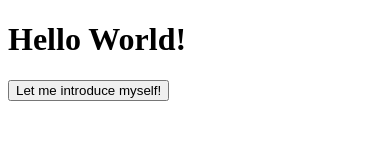
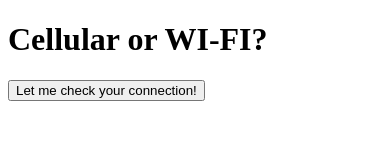
Before and after one commit to G0-Pr0/checkConnection, a plain HTML site: page pg-hello-master/www/index.html in a window 390 px wide. Drawn offline with Linux system fonts and the light colour scheme; some packages are replaced by stand-ins of ours.

Commit message:
coorection

```diff
--- a/pg-hello-master/config.xml
+++ b/pg-hello-master/config.xml
@@ -13,5 +13,5 @@
 
 	<plugin name="cordova-plugin-device" spec="2.0.1" />
 	<plugin name="cordova-plugin-dialogs" spec="2.0.1" />
-
+	<plugin name="cordova-plugin-network-information" spec="2.0.1" />
 </widget>
--- a/pg-hello-master/www/index.html
+++ b/pg-hello-master/www/index.html
@@ -6,8 +6,8 @@
 		<script src="cordova.js"></script>
 	</head>
 	<body onload="init()">
-		<h1>Hello World!</h1>
+		<h1>Cellular or WI-FI?</h1>
 		<p id="dp"></p>
-		<input type="button" onclick="checkConnection()" value="Let me introduce myself!">
+		<input type="button" onclick="checkConnection()" value="Let me check your connection!">
 	</body>
 </html>
```
